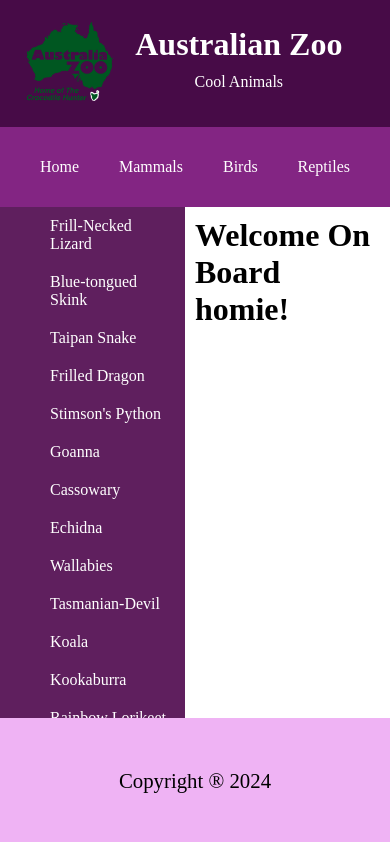
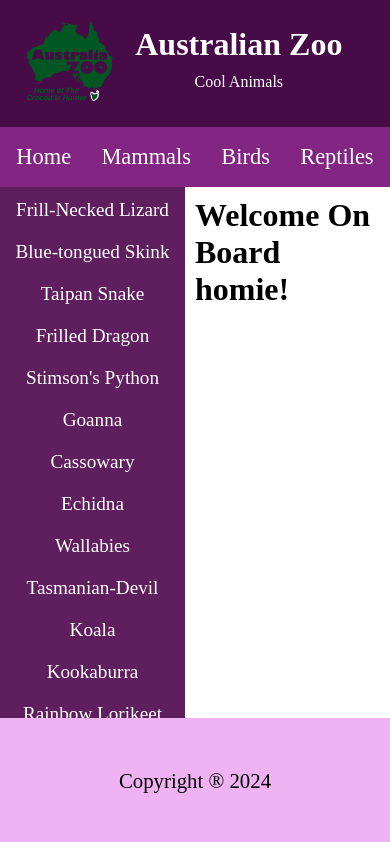
Before and after one commit to hasuwini77/zoo_react01, a React (Vite) app: page / in a window 390 px wide. Shown: the top 842 px of the page. Built offline with nearby package versions, Linux system fonts and the light colour scheme.

Commit message:
finalized some css optimizing part 1

```diff
--- a/src/components/BirdsContent/BirdsContent.module.css
+++ b/src/components/BirdsContent/BirdsContent.module.css
@@ -30,8 +30,14 @@ button {
   border-radius: 17px;
   margin: 5px;
   font-size: 1rem;
+  transition: all 0.7s;
 }
 
+button:hover {
+  background-color: rgb(250, 224, 189);
+  font-weight: 500;
+  transform: scale(1.1);
+}
 .description p {
   padding: 10px;
 }
--- a/src/components/MainContent/MainContent.module.css
+++ b/src/components/MainContent/MainContent.module.css
@@ -27,4 +27,11 @@ button {
   border-radius: 17px;
   margin: 5px;
   font-size: 1rem;
+  transition: all 0.7s;
 }
+
+button:hover {
+  background-color: rgb(250, 224, 189);
+  font-weight: 500;
+  transform: scale(1.1);
+}
--- a/src/components/MammalsContent/MammalsContent.module.css
+++ b/src/components/MammalsContent/MammalsContent.module.css
@@ -27,6 +27,13 @@ button {
   border-radius: 17px;
   margin: 5px;
   font-size: 1rem;
+  transition: all 0.7s;
+}
+
+button:hover {
+  background-color: rgb(250, 224, 189);
+  font-weight: 500;
+  transform: scale(1.1);
 }
 
 .description {
--- a/src/components/ReptilesContent/ReptilesContent.module.css
+++ b/src/components/ReptilesContent/ReptilesContent.module.css
@@ -29,6 +29,13 @@ button {
   border-radius: 17px;
   margin: 5px;
   font-size: 1rem;
+  transition: all 0.7s;
+}
+
+button:hover {
+  background-color: rgb(250, 224, 189);
+  font-weight: 500;
+  transform: scale(1.1);
 }
 
 .description p {
--- a/src/components/Sidebar/Sidebar.module.css
+++ b/src/components/Sidebar/Sidebar.module.css
@@ -9,16 +9,32 @@
 
 ul {
   list-style: none;
+  margin: 0;
+  padding: 2px;
 }
 
 li {
   padding: 10px;
   margin: 0;
   cursor: pointer;
+  font-size: 1.5rem;
+  text-align: center;
+  margin-top: 5px;
+  transition: all 0.7s;
+}
+
+li:hover {
+  background-color: pink;
+  border-radius: 10px;
+  color: #40113f;
 }
 @media only screen and (max-width: 768px) {
   .sidebar {
-    width: 130px;
-    min-width: 120px;
+    width: 120px;
+    min-width: 100px;
+  }
+  li {
+    font-size: 1.2rem;
+    margin: 0;
   }
 }
--- a/src/pages/Layout/Layout.module.css
+++ b/src/pages/Layout/Layout.module.css
@@ -4,13 +4,39 @@
   align-items: center;
   background-color: #832583;
   height: 80px;
+  font-size: 1.7rem;
 }
 
 .navbar a {
   text-decoration: none;
   color: #fff;
+  transition: color 0.3s;
 }
 
 .navbar a:hover {
-  text-decoration: underline;
+  text-decoration: none;
+  color: #ffffff;
 }
+
+.link {
+  cursor: pointer;
+  padding: 24px;
+  border-radius: 8px;
+  transition: all 0.8s !important;
+}
+
+.link:hover {
+  background-color: #ffb2fa;
+  border-radius: 12px;
+}
+
+@media (max-width: 768px) {
+  .navbar {
+    height: 60px;
+    font-size: 1.4rem;
+  }
+
+  .link {
+    padding: 14px;
+  }
+}
```
